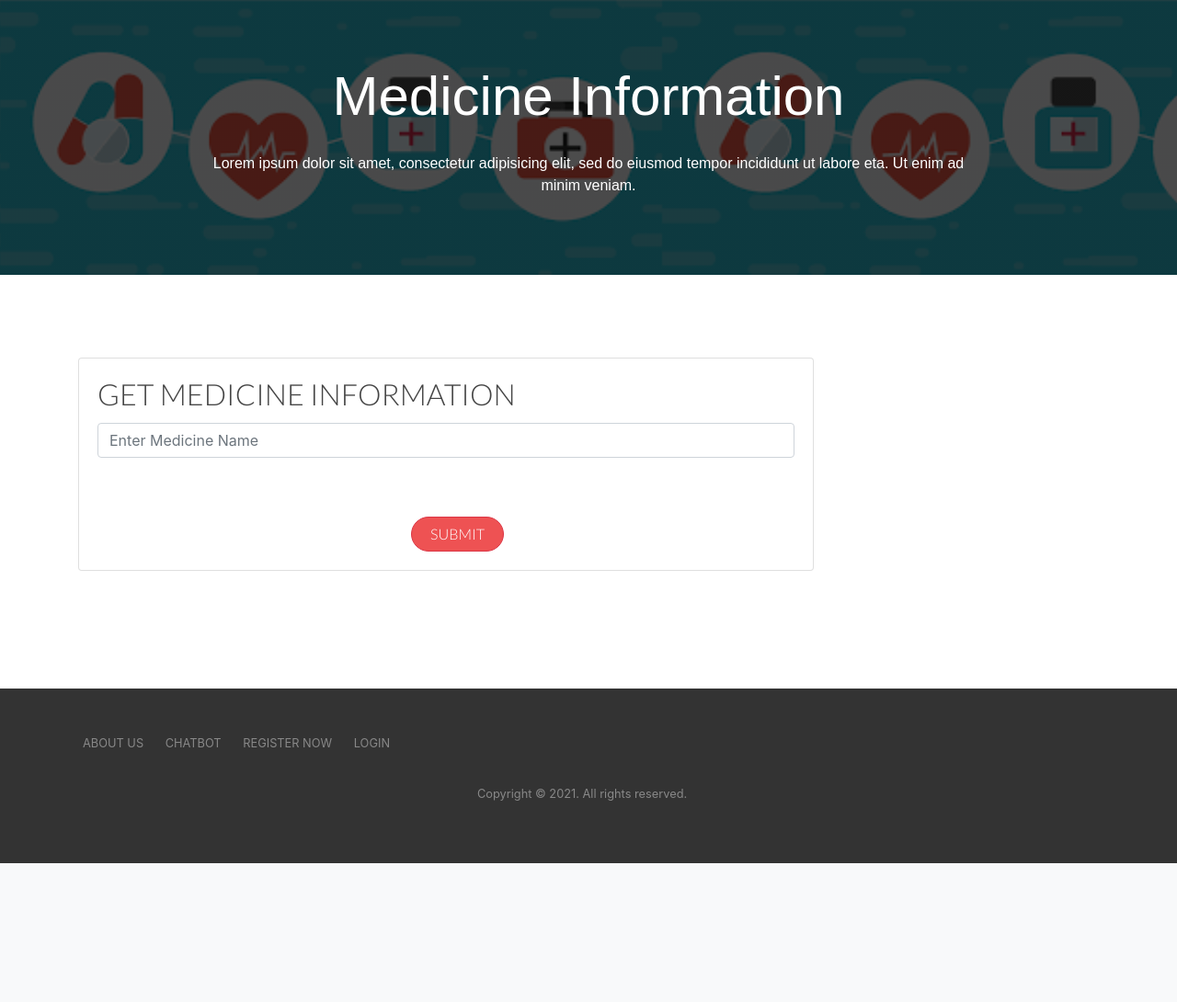
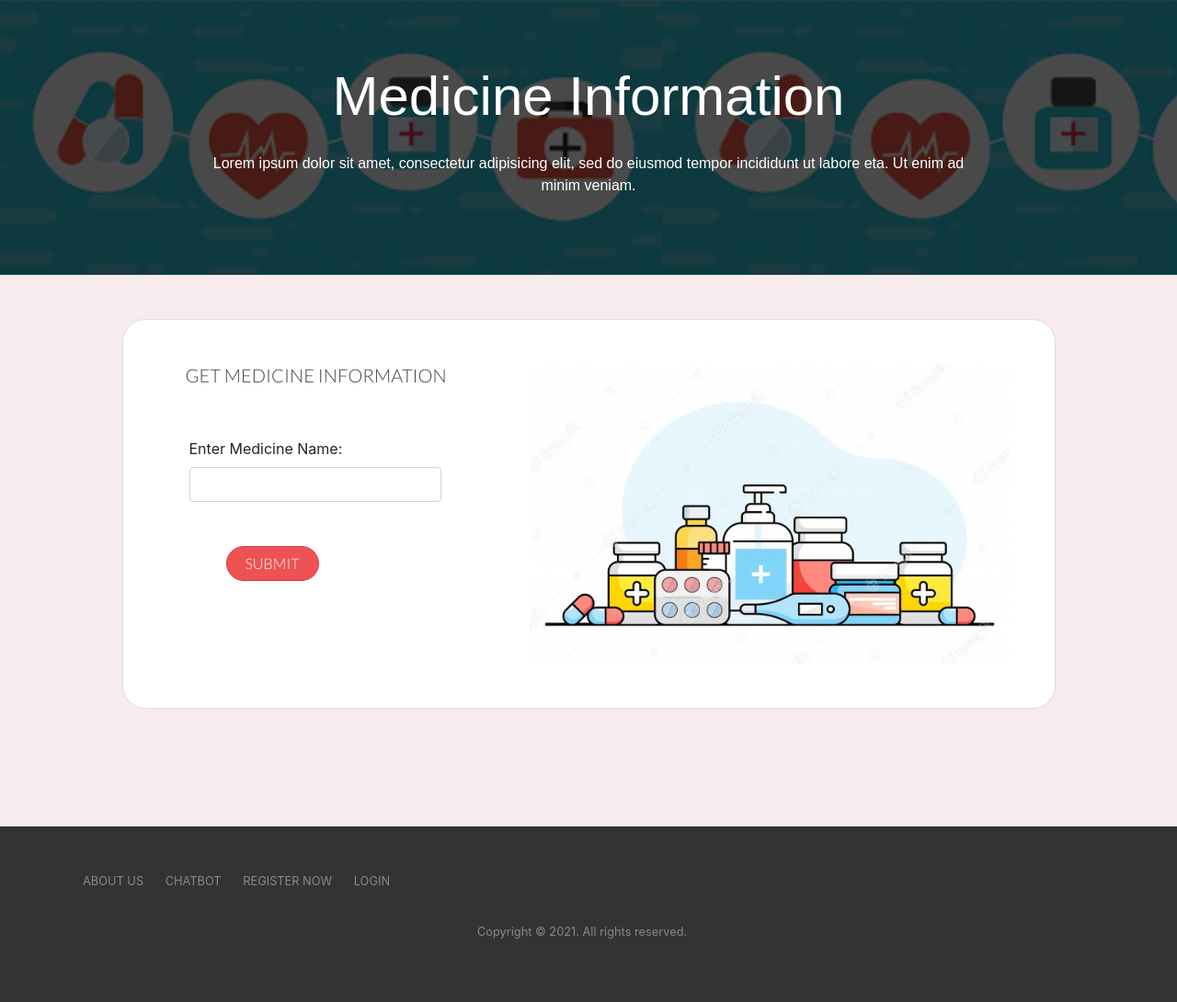
Before and after one commit to sukhada111/Disease-prediction-portal-with-Chatbot, a Django app: page /medicine_info/ in a window 1280 px wide. Shown: the part 62-1152 px from the top of the page at 92% size. Before the commit the page ends 1001 px from the top, so only its background shows below. Run offline with Django 3.2, Linux system fonts and the light colour scheme; some libraries are stand-ins or nearby versions; some web fonts are replaced.

Commit message:
Medicine info UI changes

```diff
--- a/prediction_portal/medicine_info/templates/medicine_info/medicine_info.html
+++ b/prediction_portal/medicine_info/templates/medicine_info/medicine_info.html
@@ -76,6 +76,7 @@
   }
   /* H2 */
   h2{
+    font-size: 20px;
     font-family: 'Lato', sans-serif;
     color: #444;
     text-transform: uppercase;
@@ -83,6 +84,20 @@
   }
 
 </style>
+
+<style>
+	/* Buttons */
+.btn-header{
+  background-color: #ee5253;
+  border-radius: 20px;
+  padding-left: 20px;
+  padding-right: 20px;
+  font-family: 'Lato', sans-serif;
+  font-weight: 300;
+  text-transform: uppercase;
+}
+</style>
+
 {% endblock style %}
 {% block body %}
 <div class="container-fluid main-section">
@@ -96,28 +111,54 @@
     </div>
 </div>
 
-<div class="container info_section" style="margin-top: 7%;">
-    <div class="row ">
-        <div class="col">
-            <div class="card" style="width: 50rem;">
-                <div class="card-body">
-                  <h2 class="card-title">Get medicine Information</h2>
-                  <div>
-                <form method="POST">
+<section class="vh-100" style="background-color:#f7ebed">
+	<div class="container h-100">
+	  <div class="row d-flex justify-content-center align-items-center h-100">
+		<div class="col-lg-10 col-xl-11"><br><br>
+		  <div class="card text-black" style="border-radius: 25px;">
+			<div class="card-body p-md-5">
+			  <div class="row justify-content-center">
+				<div class="col-md-10 col-lg-6 col-xl-5 order-2 order-lg-1">
+
+				  <!-- <p class="text-center h1 fw-bold mb-5 mx-1 mx-md-4 mt-6">Sign up</p> -->
+				  <h2 style="margin-left:20px;">Get Medicine Information</h2>
+					<br><br>
+					{% if error %}
+              <div class="alert alert-danger" role="alert">
+                  {{ error }}
+              </div>
+            {% endif %}
+				  <form class="mx-1 mx-md-4 loginForm" method="POST">
 					{% csrf_token %}
-                <div class="input-group form-group" style="">
-                    <input type="text" name="movie" class="form-control textt" placeholder="Enter Medicine Name">
+
+					<div class="d-flex flex-row align-items-center mb-4">
+					  <!-- <i class="fas fa-envelope fa-lg me-3 fa-fw"></i> -->
+					  <div class="form-outline flex-fill mb-0">
+						<label class="form-label" for="form3Example3c">Enter Medicine Name:</label>
+						<input type="email" name="email" id="form3Example3c" class="form-control" required/>
 
 					  </div>
-                  <br><br>
-                    <button type="submit" class="btn btn-danger btn-header" style="margin-left: 45%;">Submit</button>
+					</div>
+  <br>
+
+
+
+					<button type="submit" class="btn btn-danger btn-header" style="margin-left: 40px;">SUBMIT</button>
+
 				  </form>
+
+				</div>
+				<div class="col-md-10 col-lg-6 col-xl-7 d-flex align-items-center order-2 order-lg-2">
+
+				  <img src="{%static 'med2.jpg' %}" class="img-fluid" alt="login image">
+
 				</div>
 			  </div>
 			</div>
-
+		  </div>
 		</div>
 	  </div>
 	</div>
 
   {% endblock body %}
+</section>
```
Also changed, not shown: prediction_portal/register/static/med2.jpg (added), prediction_portal/register/static/medicine.jpg (added). Lines whose indentation alone changed are shown as unchanged.
